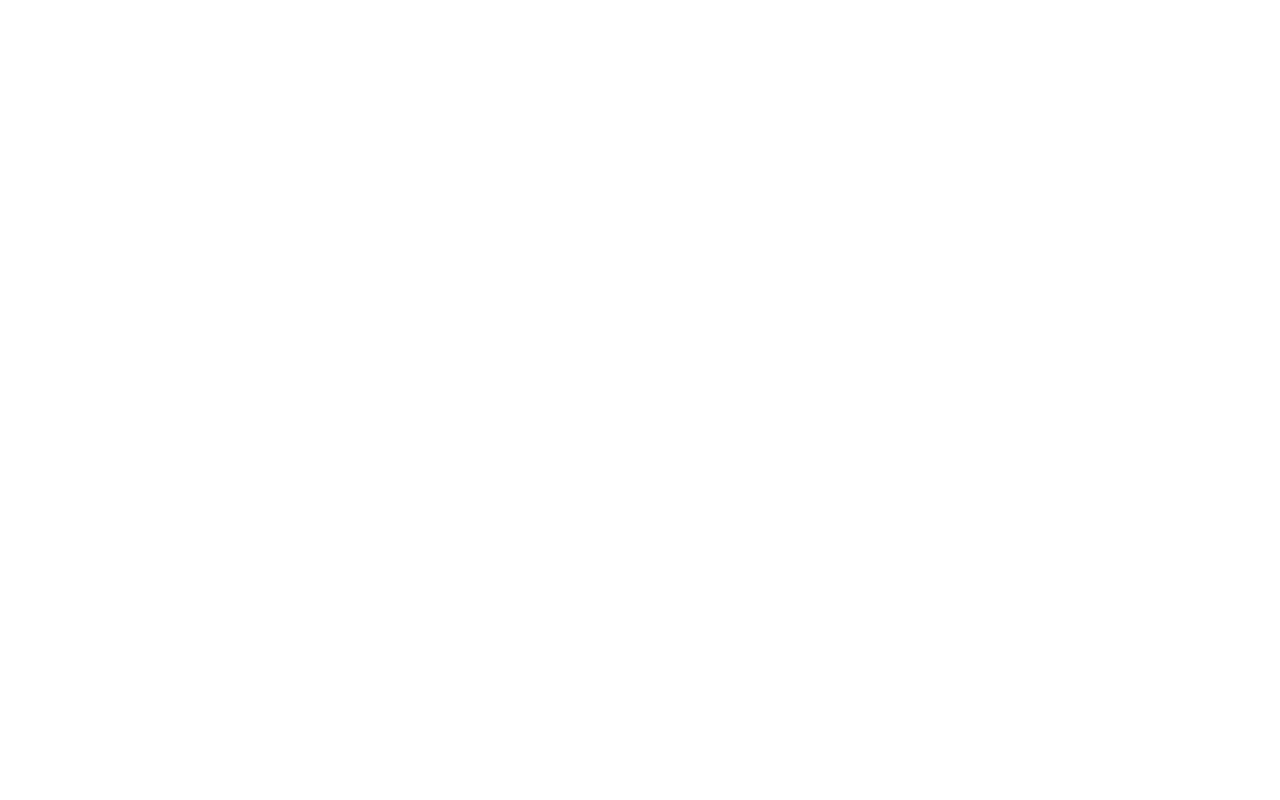
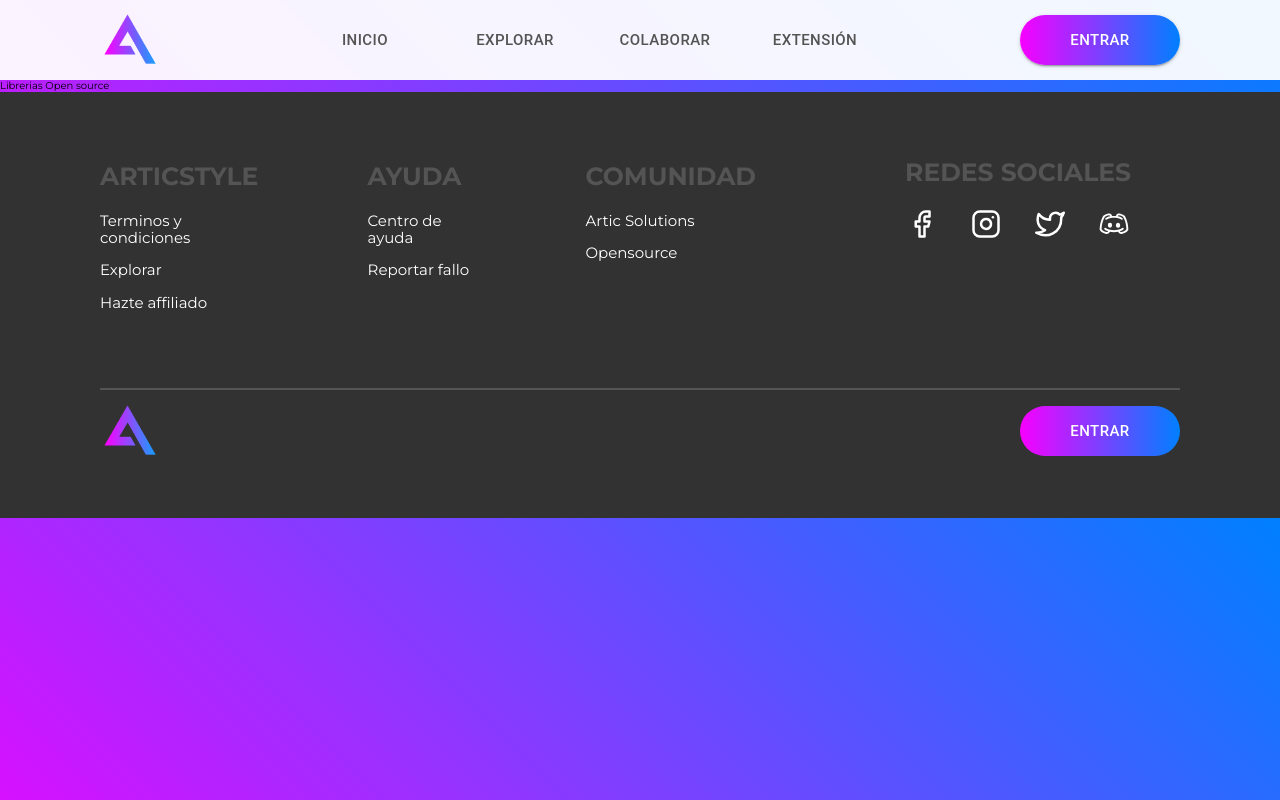
Before and after one commit to BlazWeb/ArticStyleWeb, a React app: page /help/opensource in a window 1280 px wide. Built offline with nearby package versions, Linux system fonts and the light colour scheme.

Commit message:
Footer, Barra, explorar

```diff
--- /dev/null
+++ b/src/components/barraNavegacion.jsx
@@ -0,0 +1,35 @@
+import { Component } from 'react'
+import style from 'styles/components/barraNavecion.module.scss'
+import Logo from 'image/logo.png'
+import { Button } from '@material-ui/core'
+
+export default class BarraNavegacion extends Component {
+
+    constructor(props) {
+        super(props)
+        this.state = {
+
+        }
+    }
+
+    render() {
+        return (
+            <div className={style.barra__navegacion}>
+                <div className={style.container__barra__navegacion}>
+                    <div className={style.logo}>
+                        <img src={Logo} alt="" />
+                    </div>
+                    <div className={style.navegacion}>
+                        <Button href="/" >Inicio</Button>
+                        <Button href="/explore" >Explorar</Button>
+                        <Button href="/colab" >Colaborar</Button>
+                        <Button href="/addon" >Extensión</Button>
+                    </div>
+                    <div className={style.btn__login}>
+                        <Button variant="contained" href="/login">Entrar</Button>
+                    </div>
+                </div>
+            </div>
+        )
+    }
+}
--- /dev/null
+++ b/src/components/footer.jsx
@@ -0,0 +1,62 @@
+import style from 'styles/components/footer.module.scss'
+import logo from 'image/logo.png'
+import { Button } from '@material-ui/core'
+import { Link } from 'react-router-dom'
+
+import LinkMaterial from '@material-ui/core/Link'
+
+import FacebookIcon from 'image/icon/facebook.svg'
+import InstagramIcon from 'image/icon/instagram.svg'
+import TwitterIcon from 'image/icon/twitter.svg'
+import DiscordIcon from 'image/icon/discord.svg'
+
+export default function FooterComponent() {
+
+    return (
+        <div className={style.footer}>
+            <div className={style.container__footer}>
+                <div className={style.col_izq}>
+                    <div className={style.ArticStyle}>
+                        <h2>ArticStyle</h2>
+                        <nav>
+                            <Link to='/terms'>Terminos y condiciones</Link>
+                            <Link to='/explore'>Explorar</Link>
+                            <Link to='/colab'>Hazte affiliado</Link>
+                        </nav>
+                    </div>
+                    <div className={style.help}>
+                        <h2>Ayuda</h2>
+                        <nav>
+                            <Link to='/help'>Centro de ayuda</Link>
+                            <Link to='/help/report'>Reportar fallo</Link>
+                        </nav>
+                    </div>
+                    <div className={style.comunidad}>
+                        <h2>Comunidad</h2>
+                        <nav>
+                            <LinkMaterial href='https://articsolutions.ga' target='_blank'>Artic Solutions</LinkMaterial>
+                            <Link to='/help/report'>Opensource</Link>
+                        </nav>
+                    </div>
+                </div>
+                <div className={style.col_der}>
+                    <h1>Redes Sociales</h1>
+                    <nav>
+                        <Button href="/" target="_blank"><img src={FacebookIcon} alt=""/></Button>
+                        <Button href="/" target="_blank"><img src={InstagramIcon} alt=""/></Button>
+                        <Button href="/" target="_blank"><img src={TwitterIcon} alt=""/></Button>
+                        <Button href="/" target="_blank"><img src={DiscordIcon} alt=""/></Button>
+                    </nav>
+                </div>
+            </div>
+            <div className={style.subcontainer__footer}>
+                <div className={style.subcontainer}>
+                    <div className={style.logo}>
+                        <img src={logo} alt="" />
+                    </div>
+                    <Button href="/login">Entrar</Button>
+                </div>
+            </div>
+        </div>
+    )
+}
--- /dev/null
+++ b/src/pages/explorar.jsx
@@ -0,0 +1,55 @@
+import { Component } from 'react'
+import style from 'styles/explorar.module.scss'
+import { Button } from '@material-ui/core'
+
+export default class Explorar extends Component {
+
+    constructor(props) {
+        super(props)
+
+        this.state = {
+            age: ''
+        }
+
+    }
+
+
+    handleChange = (event) => {
+        this.setState({
+            age: event.target.value
+        })
+    };
+
+    render() {
+        return (
+            <div className={style.explorar}>
+                <div className={style.container__explorar}>
+                    <div className={style.bar__buscador}>
+                        <select name="cars" id="cars">
+                            <option value="all">Sin filtro</option>
+                            <option value="youtube">Youtube</option>
+                            <option value="twitter">Twitter</option>
+                            <option value="instagram">Instagram</option>
+                            <option value="facebook">Facebook</option>
+                            <option value="whatsapp">Whatsapp</option>
+                            <option value="gdrive">Google Drive</option>
+                            <option value="gmail">Gmail</option>
+                            <option value="github">Github</option>
+                            <option value="twitch">Twitch</option>
+                            <option value="amazon">Amazon</option>
+                            <option value="slack">Slack</option>
+                            <option value="discord">Discord</option>
+                            <option value="other">Otros</option>
+                            <hr />
+                            <option value="@">Usuarios</option>
+                        </select>
+                        <div className={style.container__buscar}>
+                            <input type="text" placeholder="Buscar" />
+                            <Button variant="contained" disableElevation></Button>
+                        </div>
+                    </div>
+                </div>
+            </div>
+        )
+    }
+}
--- a/src/pages/general.jsx
+++ b/src/pages/general.jsx
@@ -1,5 +1,9 @@
+import BarraNavegacion from 'components/barraNavegacion'
 import { Component } from 'react'
 import { Switch, Route } from 'react-router-dom'
+import style from 'styles/general.module.scss'
+import FooterComponent from 'components/footer'
+import Explorar from 'pages/explorar'
 
 export default class General extends Component {
 
@@ -15,10 +19,23 @@ export default class General extends Component {
     render() {
         return (
             <Route path="/">
-                <Switch>
-                    <Route path="/explore" exact>Explorar</Route>
-                    <Route path="/colab" exact>Colaborar</Route>
-                </Switch>
+                <section className={style.site__section}>
+                    <div className={style.container__section}>
+                        <BarraNavegacion/>
+                        <div className={style.content__section}>
+                            <Switch>
+                                <Route path="/explore" exact><Explorar/></Route>
+                                <Route path="/colab" exact>Colaborar</Route>
+                                <Route path="/addon" exact>Extension</Route>
+                                <Route path="/terms" exact>Terminos y condiciones</Route>
+                                <Route path="/help" exact>Centro de ayuda</Route>
+                                <Route path="/help/report" exact>Reportar error</Route>
+                                <Route path="/help/opensource" exact>Librerias Open source</Route>
+                            </Switch>
+                        </div>
+                        <FooterComponent />
+                    </div>
+                </section>
             </Route>
         )
     }
--- /dev/null
+++ b/src/styles/components/barraNavecion.module.scss
@@ -0,0 +1,48 @@
+.barra__navegacion {
+    width: 100%;
+    height: 8rem;
+    background: rgba(255, 255, 255, 0.945);
+
+    .container__barra__navegacion {
+        width: 100%;
+        height: 8rem;
+        display: flex;
+        align-items: center;
+        justify-content: space-between;
+
+        .logo {
+            width: 6rem;
+            margin-left: 10rem;
+        }
+
+        .navegacion {
+            width: 50%;
+            display: flex;
+            align-items: center;
+            justify-content: center;
+            a {
+                width: 15rem;
+                height: 5rem;
+                display: flex;
+                align-items: center;
+                justify-content: center;
+                text-decoration: none;
+                color: var(--letras);
+                font-size: 1.5rem;
+            }
+        }
+        .btn__login {
+            margin-right: 10rem;
+
+            a {
+                width: 16rem;
+                height: 5rem;
+                border-radius: 5rem;
+                font-size: 1.5rem;
+                background: linear-gradient(90deg, var(--colorPrimary), var(--colorSecondary));
+                color: var(--letras2);
+            }
+        }
+    }
+
+}
--- /dev/null
+++ b/src/styles/components/footer.module.scss
@@ -0,0 +1,100 @@
+.footer {
+    width: 100%;
+    height: 42.6rem;
+    background: var(--bgSecondary);
+
+    .container__footer {
+        display: flex;
+        justify-content: space-between;
+        width: 100%;
+        height: calc(100% - 13rem);
+        padding: 0 10rem;
+        padding-top: 5rem;
+        .col_izq{
+            width: 70%;
+            display: flex;
+            h2{
+                font-size: 2.5rem;
+                text-transform: uppercase;
+                color: var(--letras);
+            }
+            a{
+                text-decoration: none;
+                color: var(--letras2);
+                font-size: 1.5rem;
+                margin-bottom: 1.5rem;
+                &:hover{
+                    color: var(--colorPrimary)
+                }
+            }
+            .ArticStyle, .help, .comunidad{
+                display: flex;
+                flex-direction: column;
+                align-items: flex-start;
+                margin-right: 10rem;
+                nav{
+                    display: flex;
+                    flex-direction: column;
+                    align-items: flex-start;
+                }
+            }
+
+        }
+
+        .col_der{
+            width: 30%;
+            display: flex;
+            flex-direction: column;
+            align-items: center;
+            h1{
+                font-size: 2.5rem;
+                text-transform: uppercase;
+                color: var(--letras);
+            }
+
+            nav{
+                display: flex;
+                align-items: center;
+                a{
+                    $sizebtnsocial: 4rem;
+                    width: $sizebtnsocial !important;
+                    height: $sizebtnsocial !important;
+                    padding: 0;
+                    border-radius: $sizebtnsocial !important;
+                    img{
+                        width: 3rem;
+                        filter: invert(1);
+                    }
+                }
+            }
+        }
+    }
+
+    .subcontainer__footer {
+        width: 100%;
+        height: 13rem;
+        padding: 0 10rem;
+
+        .subcontainer {
+            display: flex;
+            align-items: center;
+            justify-content: space-between;
+            border-top: 2px solid var(--letras);
+            padding-top: 1rem;
+            .logo {
+                width: 6rem;
+
+            }
+
+            a {
+                width: 16rem;
+                height: 5rem;
+                border-radius: 5rem;
+                font-size: 1.5rem;
+                background: linear-gradient(90deg, var(--colorPrimary), var(--colorSecondary));
+                color: var(--letras2);
+            }
+        }
+
+    }
+}
--- /dev/null
+++ b/src/styles/explorar.module.scss
@@ -0,0 +1,77 @@
+.explorar {
+    width: 100%;
+    min-height: calc(100vh - 8rem);
+    background: rgba(255, 255, 255, 0.800);
+
+    .container__explorar {
+        display: flex;
+        flex-direction: column;
+
+        .bar__buscador {
+            display: flex;
+            align-items: center;
+            height: 8rem;
+            width: 90%;
+            margin: 0 auto;
+
+            select {
+                width: 20rem;
+                height: 5.9rem;
+                outline: none;
+                cursor: pointer;
+                padding-left: 3rem;
+                border-radius: 5rem;
+                border: none;
+                font-size: 2.1rem;
+                appearance: none;
+                transition: .5s;
+
+                &:hover {
+                    padding-left: 4rem;
+
+                }
+
+                option {
+                    padding: 1rem;
+                    appearance: none;
+                    border-radius: 5rem;
+                }
+            }
+
+            .container__buscar {
+                width: 90rem;
+                display: flex;
+                align-items: center;
+
+                input {
+                    width: 70rem;
+                    height: 5.9rem;
+                    margin-left: 5rem;
+                    border-radius: 6rem 0 0 6rem;
+                    border: none;
+                    font-size: 2rem;
+                    padding-left: 2rem;
+                    outline: none;
+                }
+
+                button {
+                    width: 20rem;
+                    height: 5.9rem;
+                    border-radius: 0 6rem 6rem 0;
+                    background: white;
+                    position: relative;
+                    &::after{
+                        content: '';
+                        width: .2rem;
+                        height: 5rem;
+                        position: absolute;
+                        top: 50%;
+                        transform: translateY(-50%);
+                        left: -.1rem;
+                        background: #333;
+                    }
+                }
+            }
+        }
+    }
+}
--- a/src/styles/global/global.scss
+++ b/src/styles/global/global.scss
@@ -14,6 +14,9 @@ html {
     box-sizing: inherit;
 }
 
+body{
+    background: linear-gradient(45deg, var(--colorPrimary) , var(--colorSecondary));
+}
 
 img {
     max-width: 100%;
--- a/src/styles/global/theme.scss
+++ b/src/styles/global/theme.scss
@@ -4,4 +4,7 @@
   --colorPrimary: #F700FF;
   --colorSecondary: #0080FF;
   --letras: #545454;
+  --letras2: #ffffff;
+  --bgSecondary: #323232;
+
 }
```
Also changed, not shown: src/styles/home.module.scss (+2 -5 lines), src/image/icon/discord.svg (added), src/image/icon/facebook.svg (added), src/image/icon/instagram.svg (added), src/image/icon/twitter.svg (added), src/styles/general.module.scss (added).
